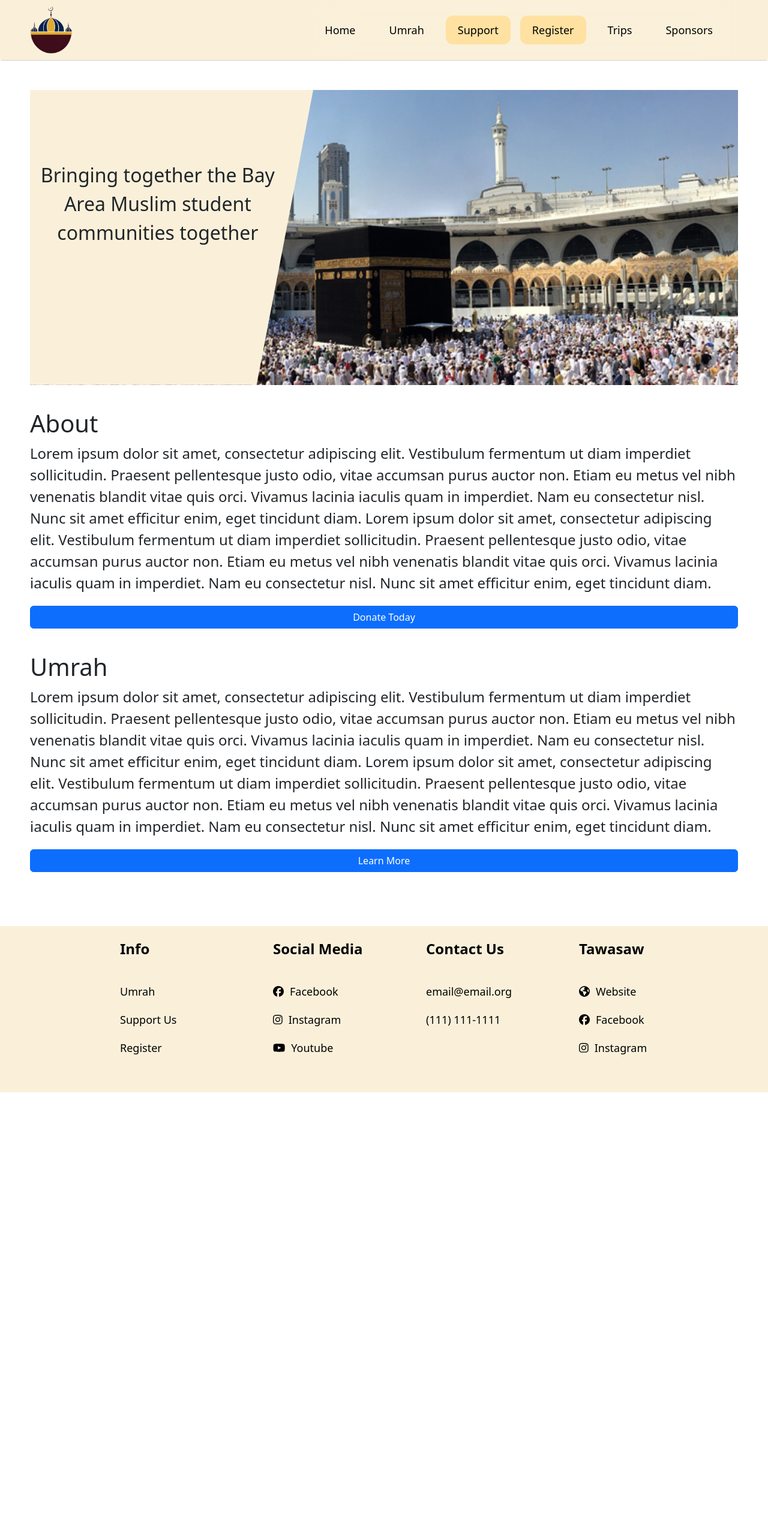
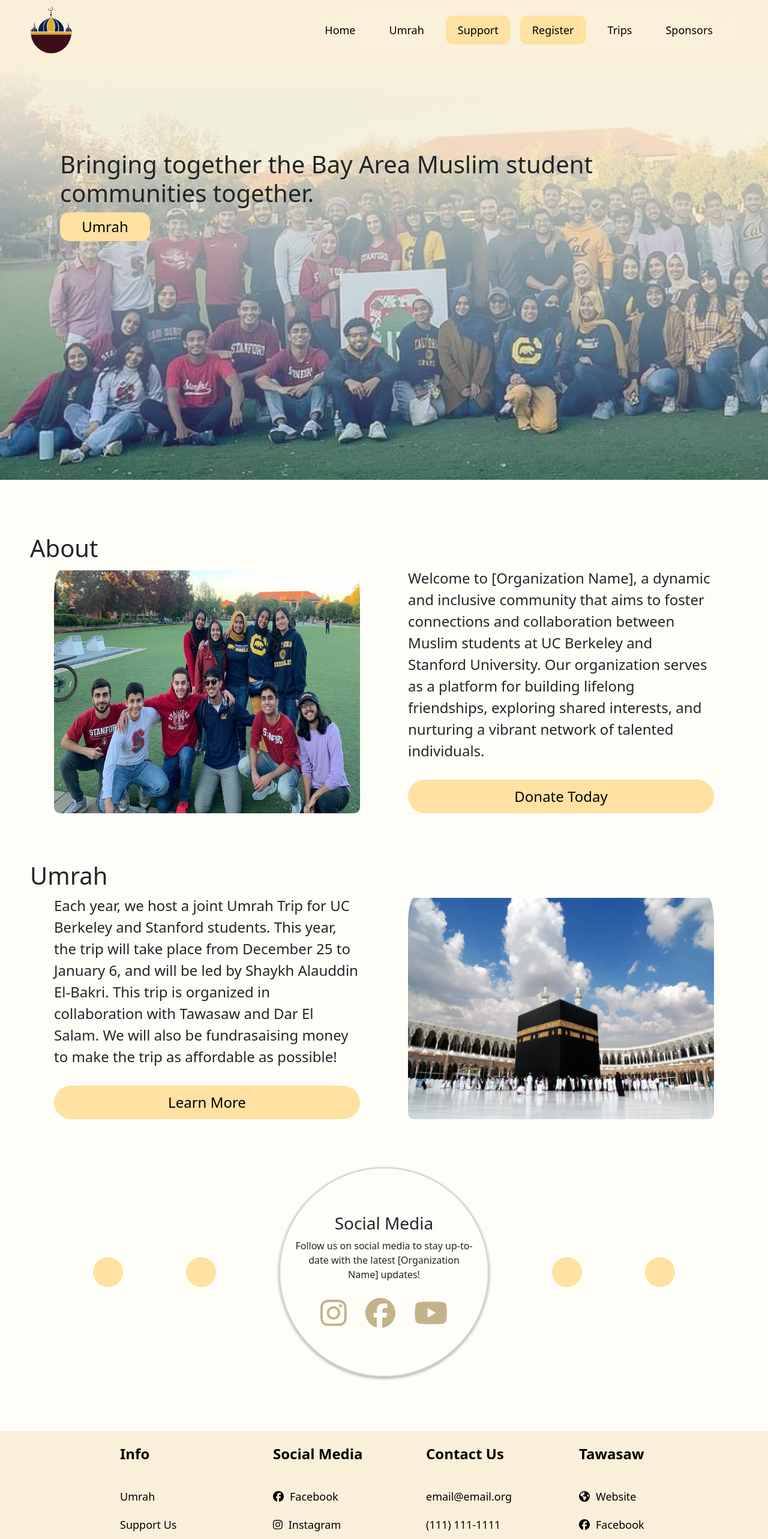
Before and after one commit to yousefh409/umrah-wesite, a React (Create React App) app: page / in a window 1280 px wide. Shown: the top 2566 px of the page at 60% size. Before the commit the page ends 1821 px from the top, so only its background shows below. Built offline with nearby package versions, Linux system fonts and the light colour scheme.

Commit message:
home page ready

```diff
--- a/src/pages/home.jsx
+++ b/src/pages/home.jsx
@@ -5,41 +5,74 @@ import elbakri from '../images/shaykh-el-bakri.png';
 import darElSalam from '../images/dar-el-salam.jpg';
 import kaabah from '../images/kaabah.webp';
 import masjidElNabawy from '../images/masjidAlNabawi.jpg';
-import homeBannerImg from '../images/homeBanner.jpg'
+import homeBannerImg from '../images/cal-stanford-group-picture.jpg'
+import groupPicture2 from '../images/cal-stanford-group-picture-2.jpg'
+import { faFacebook, faInstagram, faYoutube } from "@fortawesome/free-brands-svg-icons";
+import { FontAwesomeIcon } from "@fortawesome/react-fontawesome";
 
-export const Home = () => {
-
-    return (
-        <div className="homeWrapper">
-            <div className="homeBanner">
-                <div className="homeBannerText">
-                    <p>Bringing together the Bay Area Muslim student communities together</p>
+export const Home = () => (
+    <div>
+        <div>
+            <div className="homeBannerImg">
+                <h1>Bringing together the Bay Area Muslim student communities together.</h1>
+                <a href='/umrah' className='btn btn-primary umrahButton'>
+                    Umrah
+                </a>
             </div>
-                <img className="homeBannerImg" src={homeBannerImg} alt="Home Banner Image" />
         </div>
         <div className="break" />
+        <div className="homeWrapper">
             <div>
                 <h1>About</h1>
                 <div className="homeWrapperContent">
-                    Lorem ipsum dolor sit amet, consectetur adipiscing elit. Vestibulum fermentum ut diam imperdiet sollicitudin. Praesent pellentesque justo odio, vitae accumsan purus auctor non. Etiam eu metus vel nibh venenatis blandit vitae quis orci. Vivamus lacinia iaculis quam in imperdiet. Nam eu consectetur nisl. Nunc sit amet efficitur enim, eget tincidunt diam. Lorem ipsum dolor sit amet, consectetur adipiscing elit. Vestibulum fermentum ut diam imperdiet sollicitudin. Praesent pellentesque justo odio, vitae accumsan purus auctor non. Etiam eu metus vel nibh venenatis blandit vitae quis orci. Vivamus lacinia iaculis quam in imperdiet. Nam eu consectetur nisl. Nunc sit amet efficitur enim, eget tincidunt diam.
+                    <img className="homeContentImage" src={groupPicture2} alt="Stanford & Berkeley Group Picture" />
+                    <div className="homeContentText">
+                        Welcome to [Organization Name], a dynamic and inclusive community that aims to foster connections and collaboration between Muslim students at UC Berkeley and Stanford University. Our organization serves as a platform for building lifelong friendships, exploring shared interests, and nurturing a vibrant network of talented individuals.
+                        <a href='/donate' className='btn btn-primary homeContentButton'>
+                            Donate Today
+                        </a>
                     </div>
                 </div>
-           <div className="breakSmall" />
-           <a style={{width: "100%"}} href='/support' className='btn btn-primary'>
-                Donate Today
-            </a>
+            </div>
 
             <div className="break" />
             <div>
                 <h1>Umrah</h1>
                 <div className="homeWrapperContent">
-                    Lorem ipsum dolor sit amet, consectetur adipiscing elit. Vestibulum fermentum ut diam imperdiet sollicitudin. Praesent pellentesque justo odio, vitae accumsan purus auctor non. Etiam eu metus vel nibh venenatis blandit vitae quis orci. Vivamus lacinia iaculis quam in imperdiet. Nam eu consectetur nisl. Nunc sit amet efficitur enim, eget tincidunt diam. Lorem ipsum dolor sit amet, consectetur adipiscing elit. Vestibulum fermentum ut diam imperdiet sollicitudin. Praesent pellentesque justo odio, vitae accumsan purus auctor non. Etiam eu metus vel nibh venenatis blandit vitae quis orci. Vivamus lacinia iaculis quam in imperdiet. Nam eu consectetur nisl. Nunc sit amet efficitur enim, eget tincidunt diam.
-                </div>
-           </div>
-           <div className="breakSmall" />
-           <a style={{width: "100%"}} href='/umrah' className='btn btn-primary'>
+                    {window.innerWidth <= 768? <img className="homeContentImage" src={kaabah} alt="Picture of Kaabah" />: <div />}
+                    <div className="homeContentText">
+                       Each year, we host a joint Umrah Trip for UC Berkeley and Stanford students. This year, the trip will take place from December 25 to January 6, and will be led by Shaykh Alauddin El-Bakri. This trip is organized in collaboration with Tawasaw and Dar El Salam. We will also be fundrasaising money to make the trip as affordable as possible!
+                        <a href='/umrah' className='btn btn-primary homeContentButton'>
                             Learn More
                         </a>
                     </div>
+                    {window.innerWidth > 768? <img className="homeContentImage" src={kaabah} alt="Picture of Kaabah" />: <div />}
+                </div>
+            </div>
+
+            <div className="break" />
+            <div className="homeCards">
+                {window.innerWidth > 768? <div className="decorationDot" />: <div />}
+                {window.innerWidth > 768? <div className="decorationDot" />: <div />}
+                <div className="homeCard">
+                    <h3>Social Media</h3>
+                    <div>Follow us on social media to stay up-to-date with the latest [Organization Name] updates!</div>
+                    <div className="socialMediaRow">
+                        <a href='/umrah'>
+                            <FontAwesomeIcon icon={faInstagram} title="Instagram" />
+                        </a>
+                        <a href='/umrah'>
+                            <FontAwesomeIcon icon={faFacebook} title="Facebook" />
+                        </a>
+                        <a href='/umrah'>
+                            <FontAwesomeIcon icon={faYoutube} title="Youtube" />
+                        </a>
+                    </div>
+                </div>
+                {window.innerWidth > 768? <div className="decorationDot" />: <div />}
+                {window.innerWidth > 768? <div className="decorationDot" />: <div />}
+
+            </div>
+        </div>
+    </div>
 );
-};
--- a/src/styles/Home.scss
+++ b/src/styles/Home.scss
@@ -1,3 +1,7 @@
+body {
+    background-color: rgb(255, 253, 248);
+}
+
 .homeWrapper {
     padding: 50px;
 }
@@ -8,9 +12,20 @@
 }
 
 .homeBannerImg {
-    width: 100%;
-    grid-column: 1;
-    grid-row: 1;
+    // width: 100vw;
+    height: calc(100vh - 100px);
+    // -webkit-mask-image: linear-gradient(to top, rgb(192, 131, 1) 50%, transparent 95%);
+    // background-image: linear-gradient(to top, rgb(255, 255, 255), rgb(192, 131, 1));
+    // opacity: 1;
+    // background: linear-gradient(180deg,#283680 9%,rgba(40,54,128,.64) 89%);
+    // background-image: url("../images/homeBanner.jpg");
+    // mix-blend-mode: normal;
+    background: linear-gradient(to top, transparent, rgb(250, 240, 218)),
+    url("../images/cal-stanford-group-picture.jpg");
+    background-repeat: no-repeat;
+    background-size: cover;
+    padding: 100px;
+    padding-top: 150px;
 }
 
 .homeBannerText {
@@ -34,6 +49,94 @@
 }
 
 .homeWrapperContent {
+    display: flex;
+    flex-wrap: wrap;
+}
+
+.homeContentImage {
+    width: 50%;
+    border-radius: 50px;
+    padding: 40px;
+    padding-top: 5px;
+    min-width: 400px;
+}
+
+.homeContentText {
+    width: 50%;
     font-size: x-large;
+    padding: 40px;
+    padding-top: 0;
+    min-width: 400px;
+
 }
-// .home
+
+.homeContentButton {
+    width: 100%;
+    font-size: x-large;
+    background-color: rgb(255, 225, 161);
+    color: black;
+    border: none;
+    font-weight: normal;
+    padding: 10px;
+    border-radius: 30px;
+    margin-top: 30px;
+}
+
+.umrahButton {
+    background-color: rgb(255, 225, 161);
+    color: black;
+    border: none;
+    border-radius: 15px;
+    font-size: x-large;
+    width: 150px;
+}
+
+.homeCards {
+    display: flex;
+    justify-content: space-evenly;
+    align-items: center;
+    flex-wrap: wrap;
+}
+
+.homeCard {
+    border: solid rgb(210, 210, 210) 2px;
+    border-radius: 175px;
+    padding: 20px;
+    box-shadow: 0 2px 5px rgba(0,0,0,0.16), 0 2px 5px rgba(0,0,0,0.23);
+    text-align: center;
+    width: 350px;
+    height: 350px;
+    padding-top: 75px;
+}
+
+.socialMediaRow {
+    display: flex;
+    flex-wrap: wrap;
+    justify-content: space-evenly;
+    font-size: 50px;
+    padding: 15px;
+    text-decoration: none;
+    color: rgb(196, 178, 141);
+}
+
+a {
+    color: rgb(196, 178, 141);
+}
+
+.homeCardButton {
+    font-size: large;
+    background-color: rgb(255, 225, 161);
+    color: black;
+    border: none;
+    font-weight: normal;
+    padding: 10px;
+    border-radius: 30px;
+    margin-top: 30px;
+}
+
+.decorationDot {
+    width: 50px;
+    height: 50px;
+    border-radius: 25px;
+    background-color: rgb(255, 225, 161);
+}
```
Also changed, not shown: src/images/cal-stanford-group-picture-2.jpg (added), src/images/cal-stanford-group-picture.jpg (added). Lines whose indentation alone changed are shown as unchanged.
